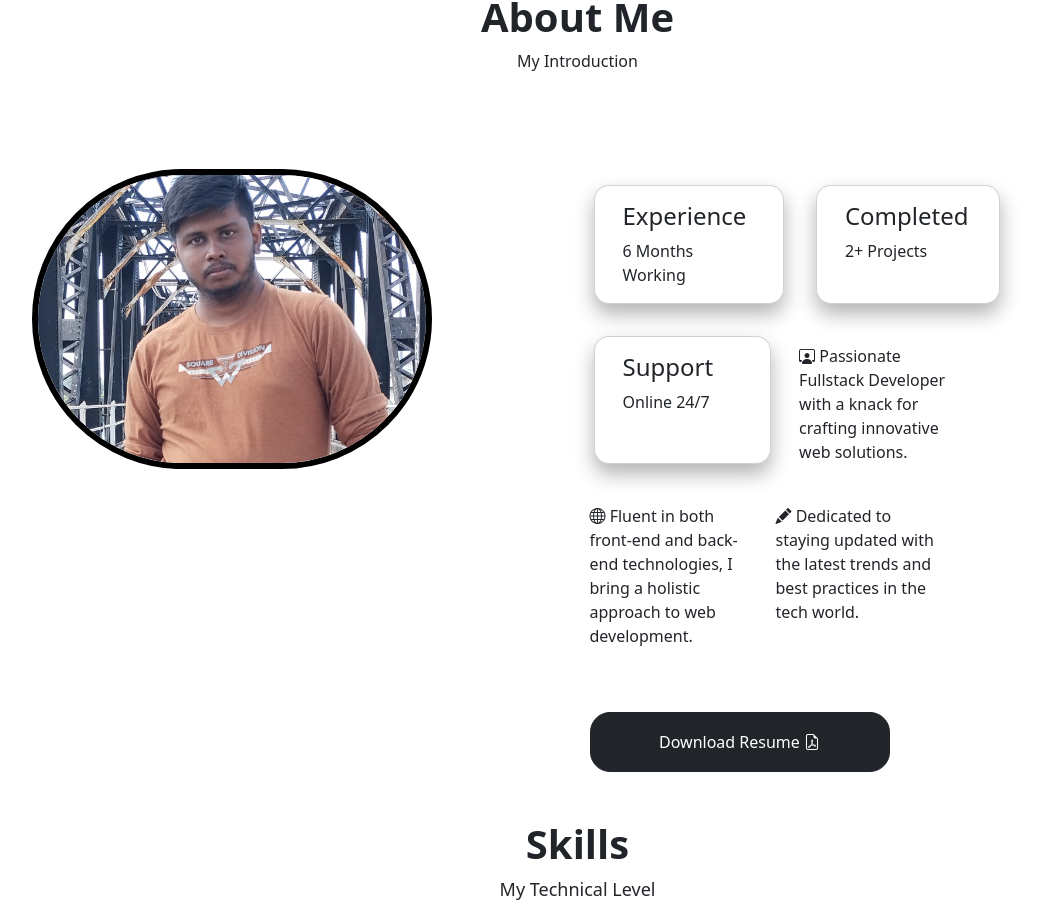
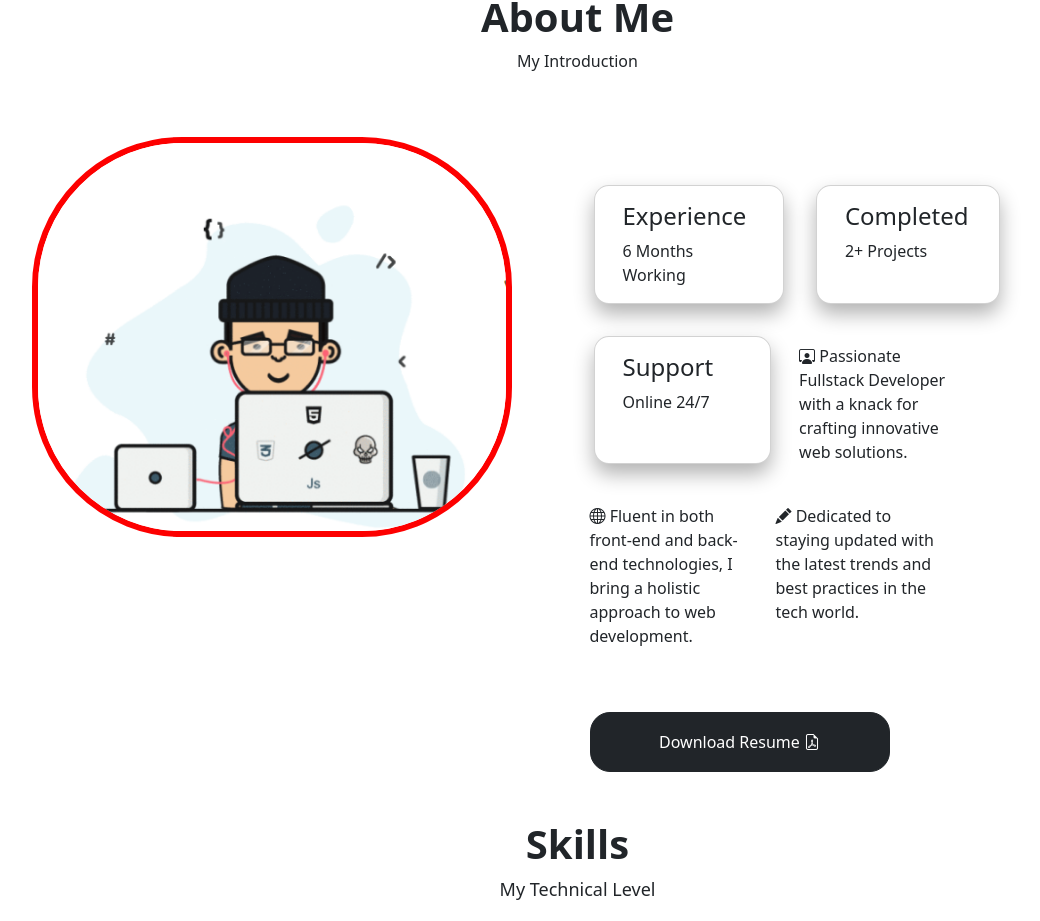
Before and after one commit to sahan99827/sahan_geesara_portfolio, a Vue app: page / in a window 1280 px wide. Shown: the part 611-1532 px from the top of the page, without its empty margins (82-1122 px from the left). Built offline with nearby package versions, Linux system fonts and the light colour scheme.

Commit message:
about page image change

```diff
--- a/src/components/About.vue
+++ b/src/components/About.vue
@@ -7,9 +7,9 @@
 
   <div class="container">
     <div class="row justify-content-center mt-5 mb-5">
-      <div class="col-md-6 mt-5 mb-5">
+      <div class="col-md-6 mt-3 mb-5">
         <div>
-          <img src="/assets/1.jpg" alt="Image Description" width="400px" height="300px" >
+          <img src="/assets/ani.png" alt="Image Description" width="480px" height="400px" >
         </div>
       </div>
       <div class="col-md-6 mt-5">
@@ -69,8 +69,8 @@
 }
 img{
   object-fit: cover;
-  border-radius: 180px;
-  border: black 6px solid;
+  border-radius: 150px;
+  border: rgb(253, 0, 0) 6px solid;
 }
 .card{
   box-shadow: 0px 10px 20px rgba(0, 0, 0, 0.3); /* Adds a shadow effect */
```
